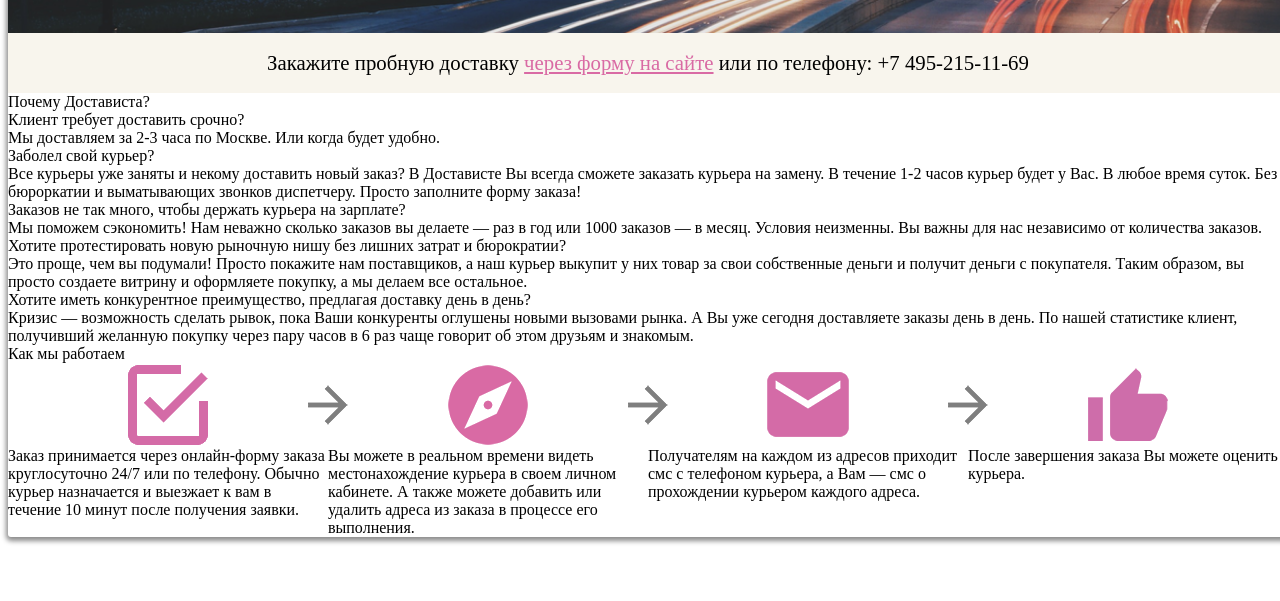
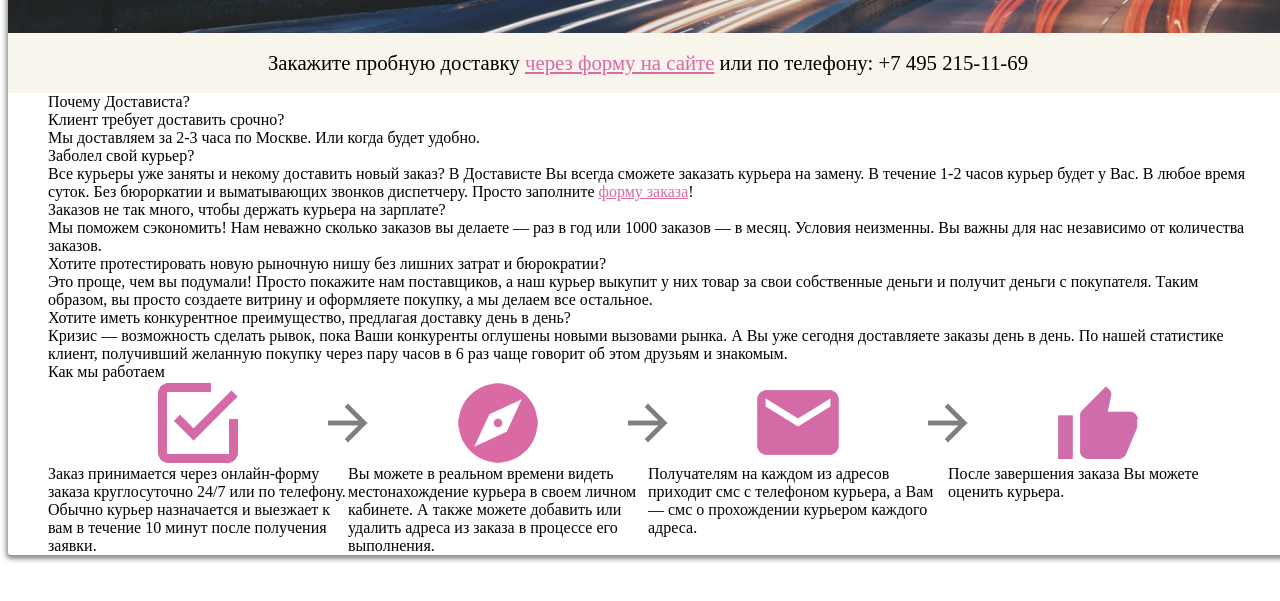
Before and after one commit to evb0110/dostavista, a plain HTML site: page src/index.html in a window 1280 px wide. Shown: the part 175-776 px from the top of the page. Drawn offline with Linux system fonts and the light colour scheme.

Commit message:
moving forward

```diff
--- a/src/css/styles.css
+++ b/src/css/styles.css
@@ -51,6 +51,11 @@ body {
   font-size: 1.3rem;
 }
 
+.main {
+  margin-left: 40px;
+  margin-right: 40px;
+}
+
 a {
   color: rgb(217, 106, 164);
 }
--- a/src/index.html
+++ b/src/index.html
@@ -19,9 +19,13 @@
       </header>
       <div class="subheader">
         <div class="subheader-text">
-          Закажите пробную доставку
-          <a href="#">через форму на сайте</a>
-          или по телефону: +7 495-215-11-69
+          <span class="order">
+            Закажите пробную доставку
+          </span>
+          <a class="to-form_1" href="#">через форму на сайте</a>
+          <span class="phone">
+            или по телефону: +7 495 215-11-69
+          </span>
         </div>
       </div>
       <div class="main">
@@ -40,10 +44,13 @@
               Заболел свой курьер?
             </div>
             <div class="answer answer2">
-              Все курьеры уже заняты и некому доставить новый заказ? В
-              Достависте Вы всегда сможете заказать курьера на замену. В течение
-              1-2 часов курьер будет у Вас. В любое время суток. Без бюроркатии
-              и выматывающих звонков диспетчеру. Просто заполните форму заказа!
+              <span class="answer2-1">
+                Все курьеры уже заняты и некому доставить новый заказ? В
+                Достависте Вы всегда сможете заказать курьера на замену. В
+                течение 1-2 часов курьер будет у Вас. В любое время суток. Без
+                бюроркатии и выматывающих звонков диспетчеру. Просто заполните
+              </span>
+              <a href="#">форму заказа</a><span class="answer2-2">!</span>
             </div>
           </div>
           <div class="line line3">
```
